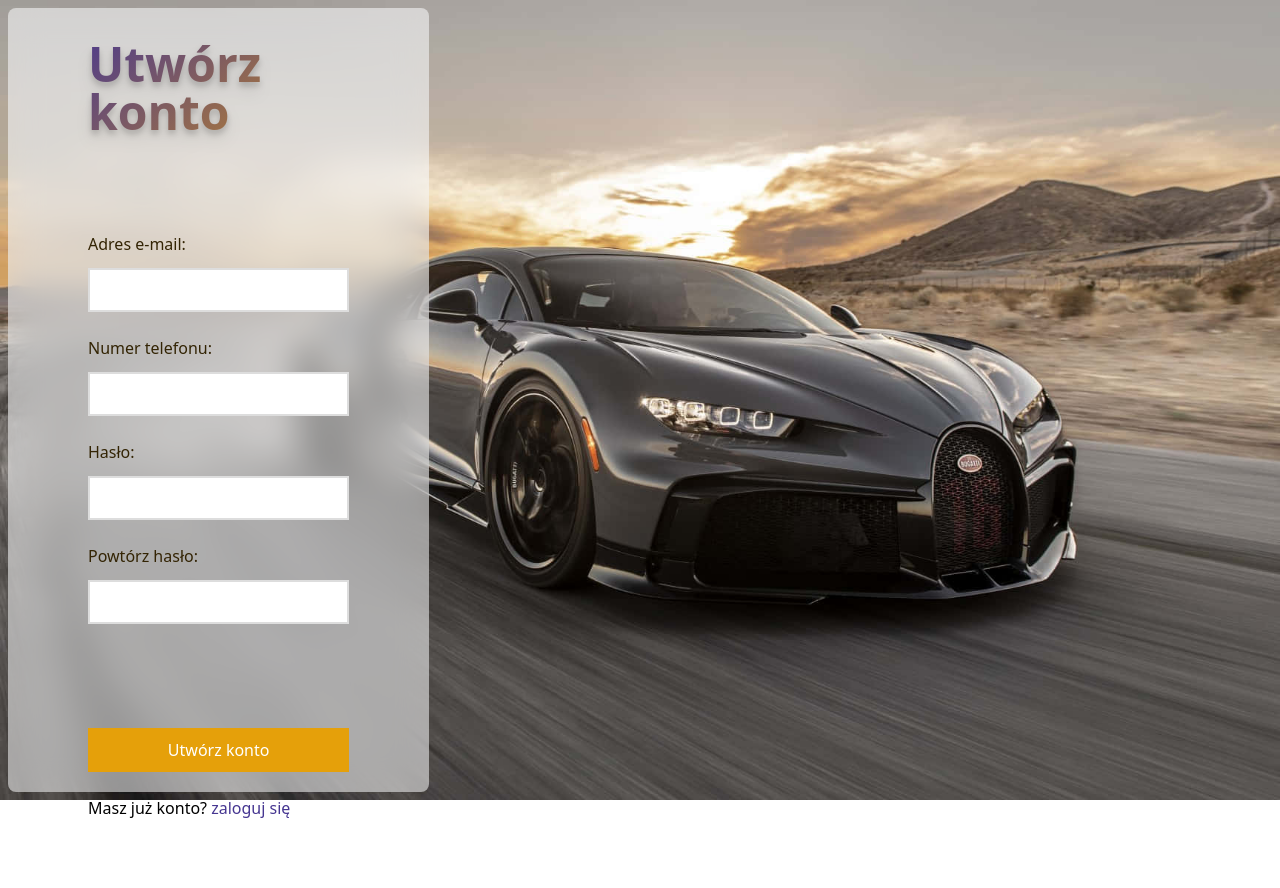
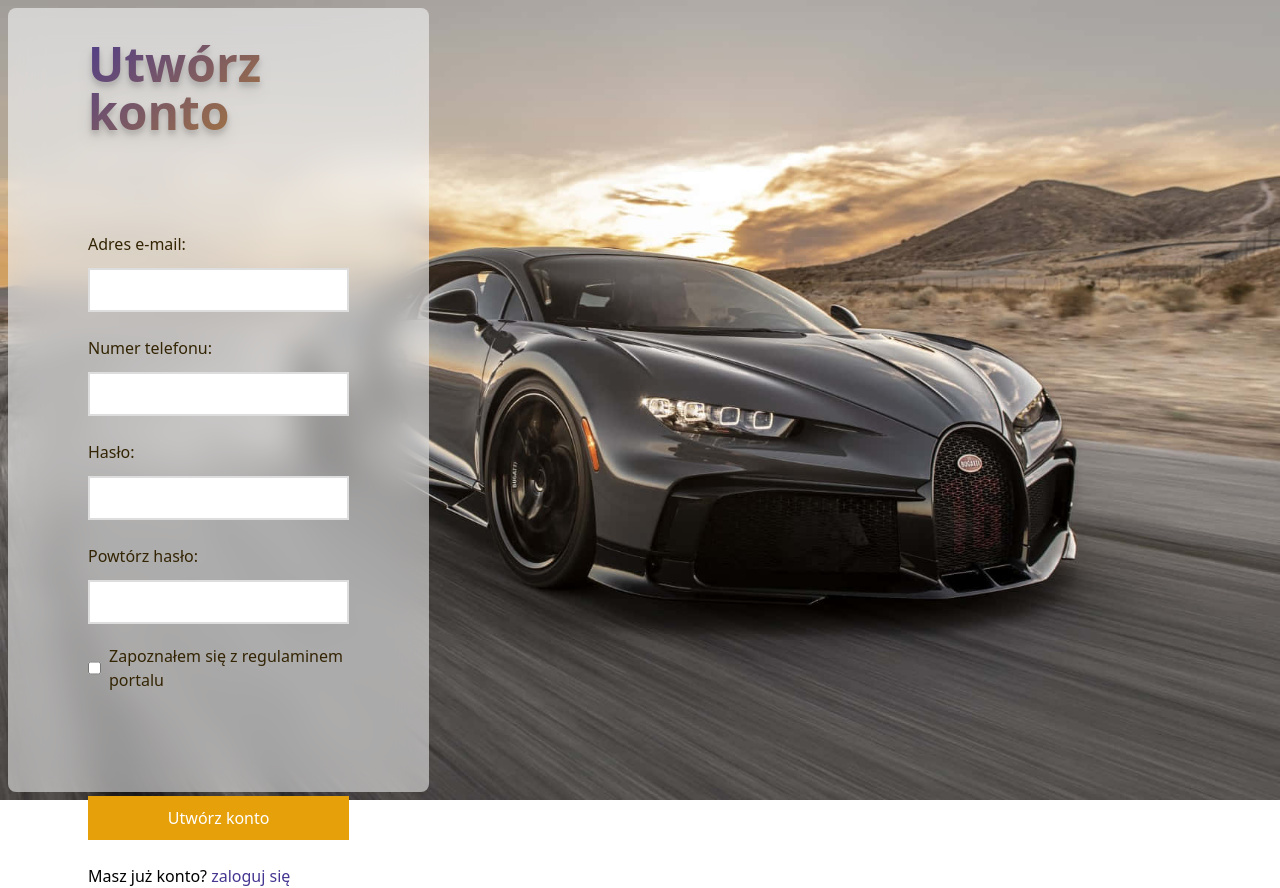
Before and after one commit to MatiHalek/OTOSZROTO, a Nuxt app: page /rejestracja in a window 1280 px wide. Before the commit the page ends 820 px from the top, so only its background shows below. Built offline with nearby package versions, Linux system fonts and the light colour scheme.

Commit message:
add register checkbox

```diff
--- /dev/null
+++ b/components/groups/HorizontalGroup.vue
@@ -0,0 +1,9 @@
+<template>
+    <div class="flex flex-row">
+        <slot />
+    </div>
+</template>
+
+<script setup>
+
+</script>
--- /dev/null
+++ b/components/inputs/AppCheckBox.vue
@@ -0,0 +1,12 @@
+<template>
+    <HorizontalGroup class="pt-5">
+        <input type="checkbox" id="checkbox">
+        <label for="checkbox" class="pl-2 text-[#332404]">
+            <slot />
+        </label>
+    </HorizontalGroup>
+</template>
+
+<script setup>
+
+</script>
--- a/pages/rejestracja/index.vue
+++ b/pages/rejestracja/index.vue
@@ -19,8 +19,14 @@
             </VerticalGroup>
 
             <VerticalGroup>
-                <InputLabel>Powtórz hasło:</InputLabel>
-                <AppInput />
+                <VerticalGroup>
+                    <InputLabel>Powtórz hasło:</InputLabel>
+                    <AppInput />
+                </VerticalGroup>
+
+                <AppCheckBox>
+                    Zapoznałem się z regulaminem portalu
+                </AppCheckBox>
             </VerticalGroup>
 
             <ConfirmButton>Utwórz konto</ConfirmButton>
```
